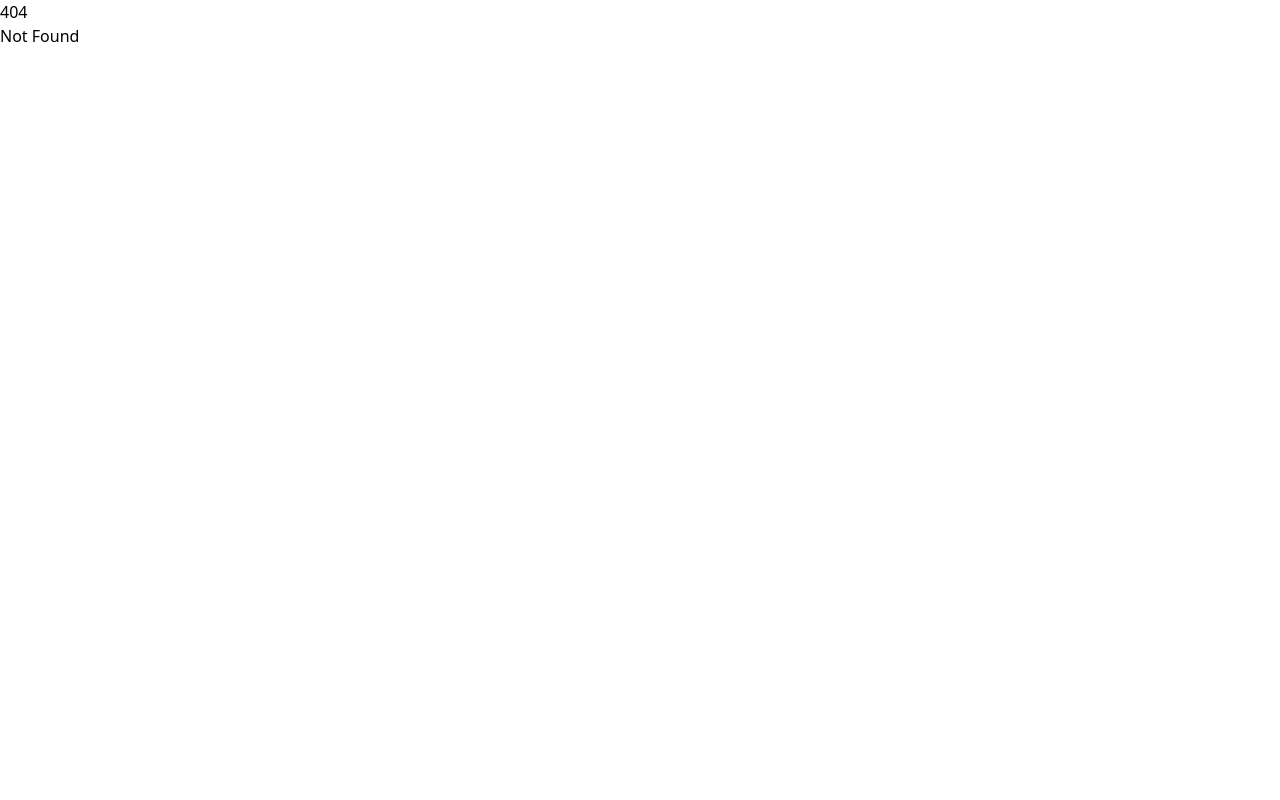
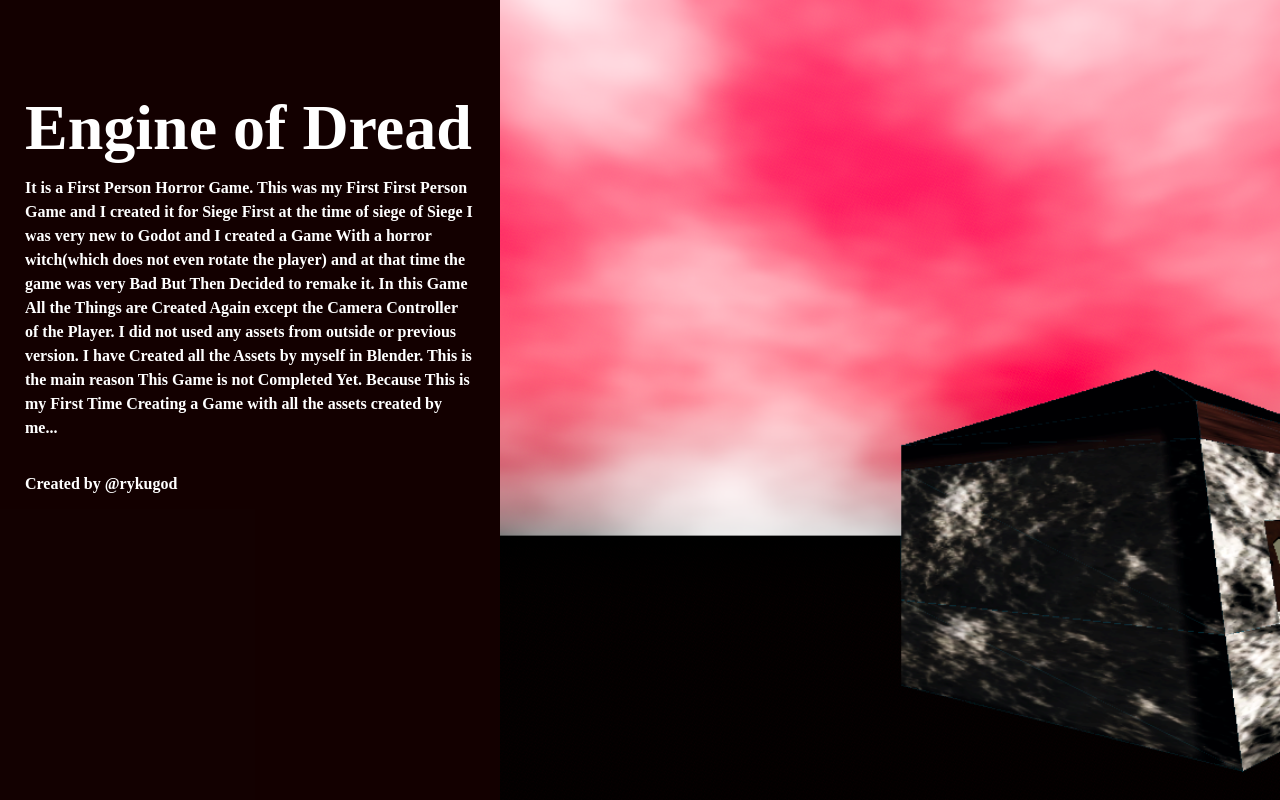
Before and after one commit to techpixel/panel, a SvelteKit app: page /projects in a window 1280 px wide. Before the commit this address had no page. Built offline with nearby package versions, Linux system fonts and the light colour scheme.

Commit message:
feat: sliding carousel

```diff
--- a/src/routes/+page.svelte
+++ b/src/routes/+page.svelte
@@ -2,13 +2,52 @@
 	import { onMount } from 'svelte';
 
 	let time = new Date();
+	let currentIframeIndex = 0;
+	let isAnimating = true;
+
+	const baseIframes = [
+		'https://hackclub.com',
+        'https://campfire.hackclub.com/',
+        'https://time.is/'
+	];
+
+	// Duplicate first frame at end for seamless looping
+	const iframes = [...baseIframes, baseIframes[0]];
+
+	const rotationInterval = 3000; // 30 seconds
 
 	onMount(() => {
-		const interval = setInterval(() => {
+		const clockInterval = setInterval(() => {
 			time = new Date();
 		}, 100);
 
-		return () => clearInterval(interval);
+		let iframeTimer;
+		if (baseIframes.length > 0) {
+			iframeTimer = setInterval(() => {
+				if (currentIframeIndex === iframes.length - 2) {
+					// Last real frame - animate to duplicate, then reset
+					currentIframeIndex += 1;
+
+					// Wait for animation to complete, then reset instantly
+					setTimeout(() => {
+						isAnimating = false;
+						currentIframeIndex = 0;
+
+						// Re-enable animation for next cycle
+						setTimeout(() => {
+							isAnimating = true;
+						}, 10);
+					}, 500); // Match animation duration
+				} else {
+					currentIframeIndex += 1;
+				}
+			}, rotationInterval);
+		}
+
+		return () => {
+			clearInterval(clockInterval);
+			if (iframeTimer) clearInterval(iframeTimer);
+		};
 	});
 
 	$: hours = String(time.getHours() % 12 || 12).padStart(2, '0');
@@ -18,7 +57,19 @@
 </script>
 
 <div class="flex flex-col w-[1280px] h-[800px] bg-white">
-	<div class="flex-1 bg-[#130101]" />
+	<div class="flex-1 bg-[#130101] relative overflow-hidden">
+		{#each iframes as url, idx}
+			<iframe
+				src={url}
+				scrolling="no"
+				class="absolute inset-0 w-full h-full border-none"
+				class:transition-transform={isAnimating}
+				class:duration-500={isAnimating}
+				style="transform: translateX({(idx - currentIframeIndex) * 100}%)"
+				title="Gallery"
+			/>
+		{/each}
+	</div>
 	<div class="flex items-center justify-between bg-[#270202] px-[26px] py-[26px] h-[100px]">
 		<div class="flex items-center font-semibold text-white font-['Mona_Sans_VF'] tracking-tight">
 			<span class="text-[64px] leading-none">{hours}:{minutes}</span>
--- /dev/null
+++ b/src/routes/projects/+page.svelte
@@ -0,0 +1,42 @@
+<script>
+	let projects = [
+		{
+			title: 'Engine of Dread',
+			description: `It is a First Person Horror Game. This was my First First Person Game and I created it for Siege First at the time of siege of Siege I was very new to Godot and I created a Game With a horror witch(which does not even rotate the player) and at that time the game was very Bad But Then Decided to remake it. In this Game All the Things are Created Again except the Camera Controller of the Player. I did not used any assets from outside or previous version. I have Created all the Assets by myself in Blender. This is the main reason This Game is not Completed Yet. Because This is my First Time Creating a Game with all the assets created by me...`,
+			author: '@rykugod',
+			image: '/project-screenshot.png'
+		}
+	];
+
+	let selectedProject = projects[0];
+</script>
+
+<div class="flex w-[1280px] h-[800px] bg-[#130101]">
+	<!-- Left Sidebar -->
+	<div class="w-[500px] bg-[rgba(19,1,1,0.8)] flex flex-col justify-start pt-[96px] px-[25px] gap-[16px] overflow-hidden">
+		<div class="flex flex-col gap-[16px]">
+			<h1 class="font-['Mona_Sans_VF'] font-semibold text-[64px] leading-[64px] text-white">
+				{selectedProject.title}
+			</h1>
+			<p class="font-['Mona_Sans_VF'] font-semibold text-[16px] leading-normal text-white h-[280px] overflow-y-auto">
+				{selectedProject.description}
+			</p>
+			<p class="font-['Mona_Sans_VF'] font-extrabold text-[16px] leading-normal text-white">
+				Created by {selectedProject.author}
+			</p>
+		</div>
+	</div>
+
+	<!-- Right Content Area -->
+	<div class="flex-1 relative bg-[#130101]">
+		<img alt="" src={selectedProject.image} class="absolute inset-0 w-full h-full object-cover pointer-events-none" />
+	</div>
+</div>
+
+<style global>
+	:global(body) {
+		margin: 0;
+		padding: 0;
+		overflow: hidden;
+	}
+</style>
```
Also changed, not shown: static/project-screenshot.png (added).
